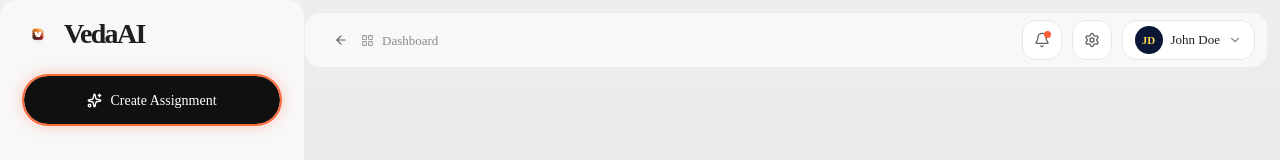
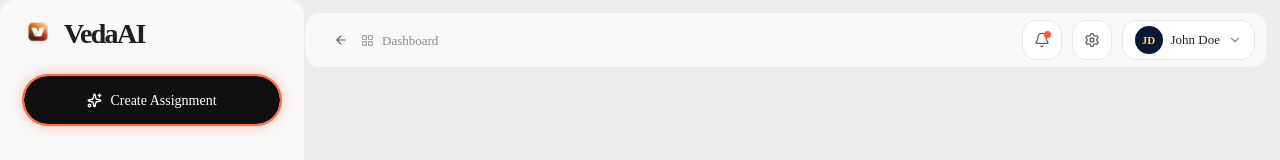
Before and after one commit to prxshant07/VedaAi, a Next.js app in the folder frontend/: page / in a window 1280 px wide. Shown: the top 160 px of the page. Built offline with nearby package versions, Linux system fonts and the light colour scheme; no server answers.

Commit message:
enlarging logo

```diff
--- a/frontend/src/components/layout/sidebar.tsx
+++ b/frontend/src/components/layout/sidebar.tsx
@@ -97,9 +97,10 @@ export function Sidebar() {
               src="/illustrations/logo2.png"
               alt="VedaAI"
               className="
-                h-full
-                w-full
+                h-[30px]
+                w-[30px]
                 object-contain
+                scale-[1.35]
               "
             />
           </div>
```
